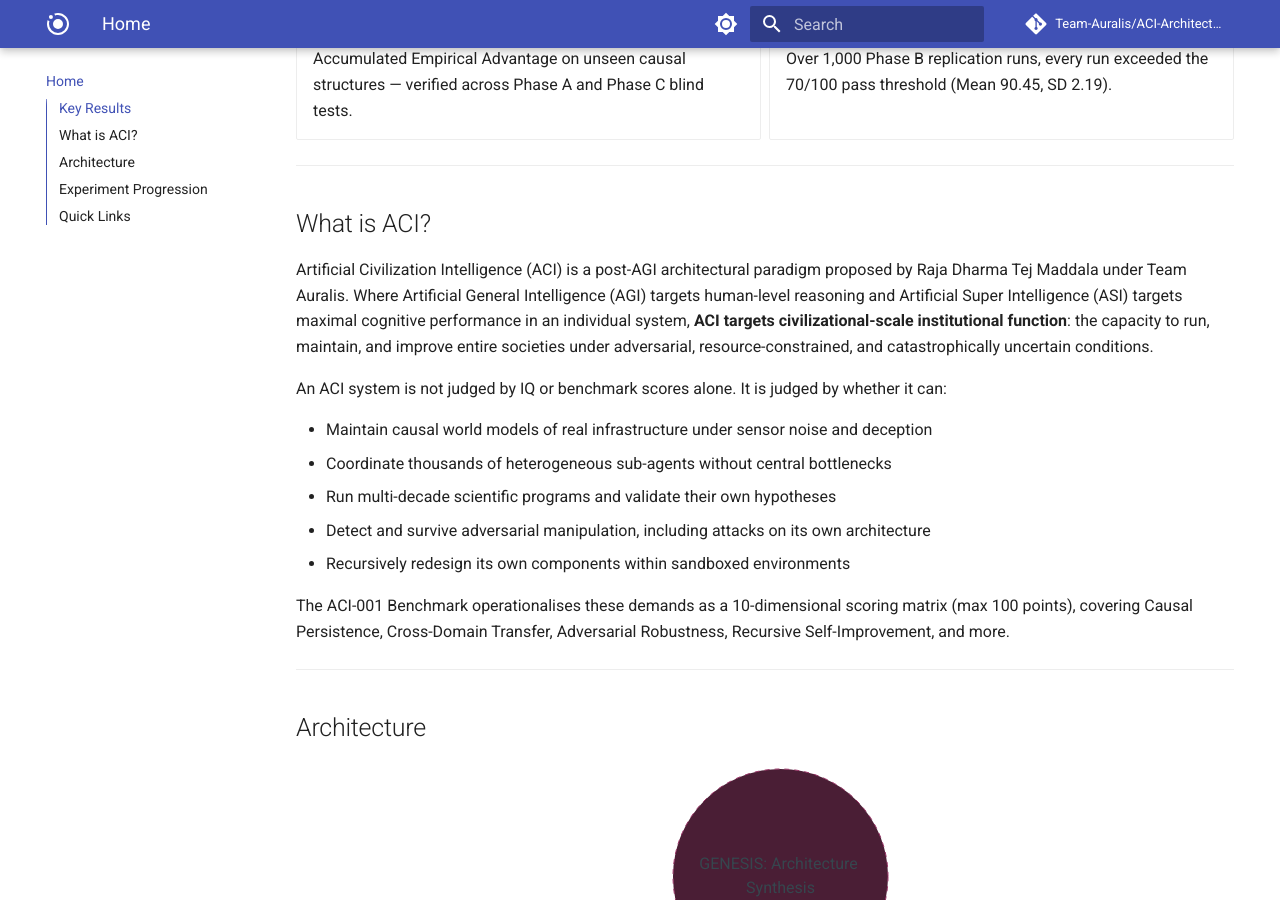
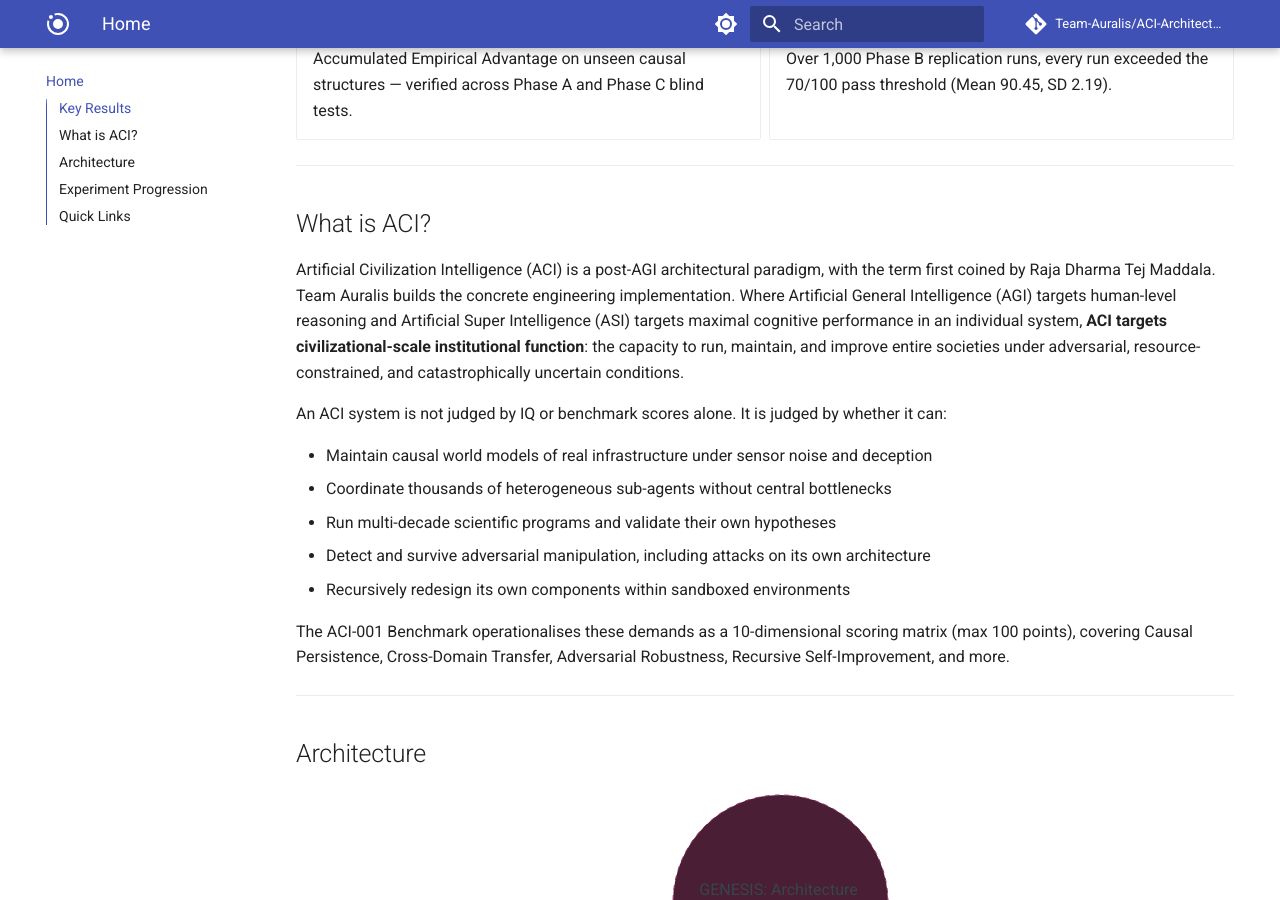
Before and after one commit to Team-Auralis/ACI-Architecture-Framework, an MkDocs documentation site: the page built from docs/index.md, in a window 1280 px wide and 900 px high, scrolled down 686 px. Built offline with MkDocs 1.6.1 and Material for MkDocs 9.7.7, drawn with Linux system fonts in a browser that asks for light colours; comment, search, counter and statistics services are not loaded.

Commit message:
fix: Correct authorship -- Beyond ASI by Shaurya Sanyal, fix Raja/Team Auralis conflation in index

```diff
--- a/docs/index.md
+++ b/docs/index.md
@@ -54,7 +54,7 @@
 
 ## What is ACI?
 
-Artificial Civilization Intelligence (ACI) is a post-AGI architectural paradigm proposed by Raja Dharma Tej Maddala under Team Auralis. Where Artificial General Intelligence (AGI) targets human-level reasoning and Artificial Super Intelligence (ASI) targets maximal cognitive performance in an individual system, **ACI targets civilizational-scale institutional function**: the capacity to run, maintain, and improve entire societies under adversarial, resource-constrained, and catastrophically uncertain conditions.
+Artificial Civilization Intelligence (ACI) is a post-AGI architectural paradigm, with the term first coined by Raja Dharma Tej Maddala. Team Auralis builds the concrete engineering implementation. Where Artificial General Intelligence (AGI) targets human-level reasoning and Artificial Super Intelligence (ASI) targets maximal cognitive performance in an individual system, **ACI targets civilizational-scale institutional function**: the capacity to run, maintain, and improve entire societies under adversarial, resource-constrained, and catastrophically uncertain conditions.
 
 An ACI system is not judged by IQ or benchmark scores alone. It is judged by whether it can:
 
```
